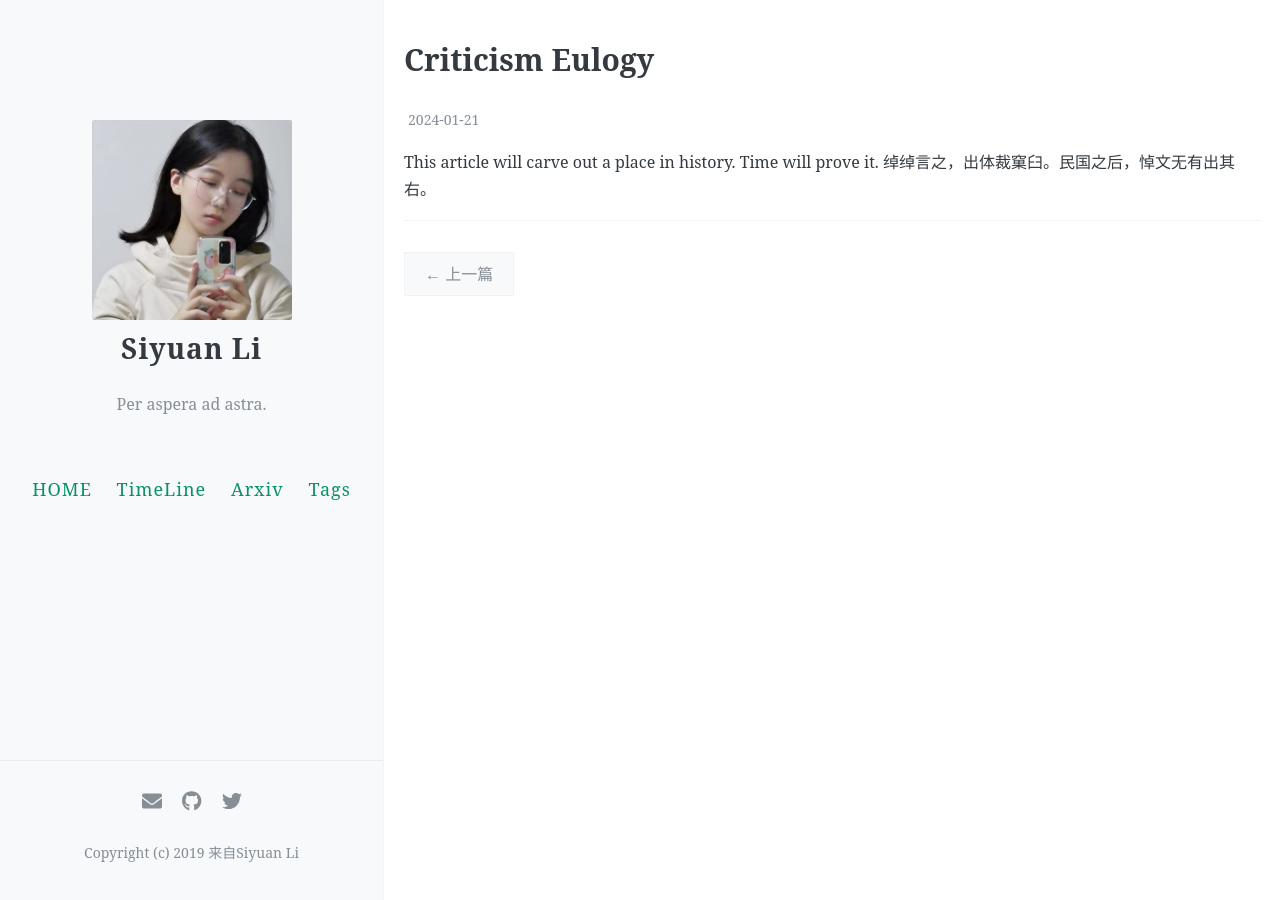
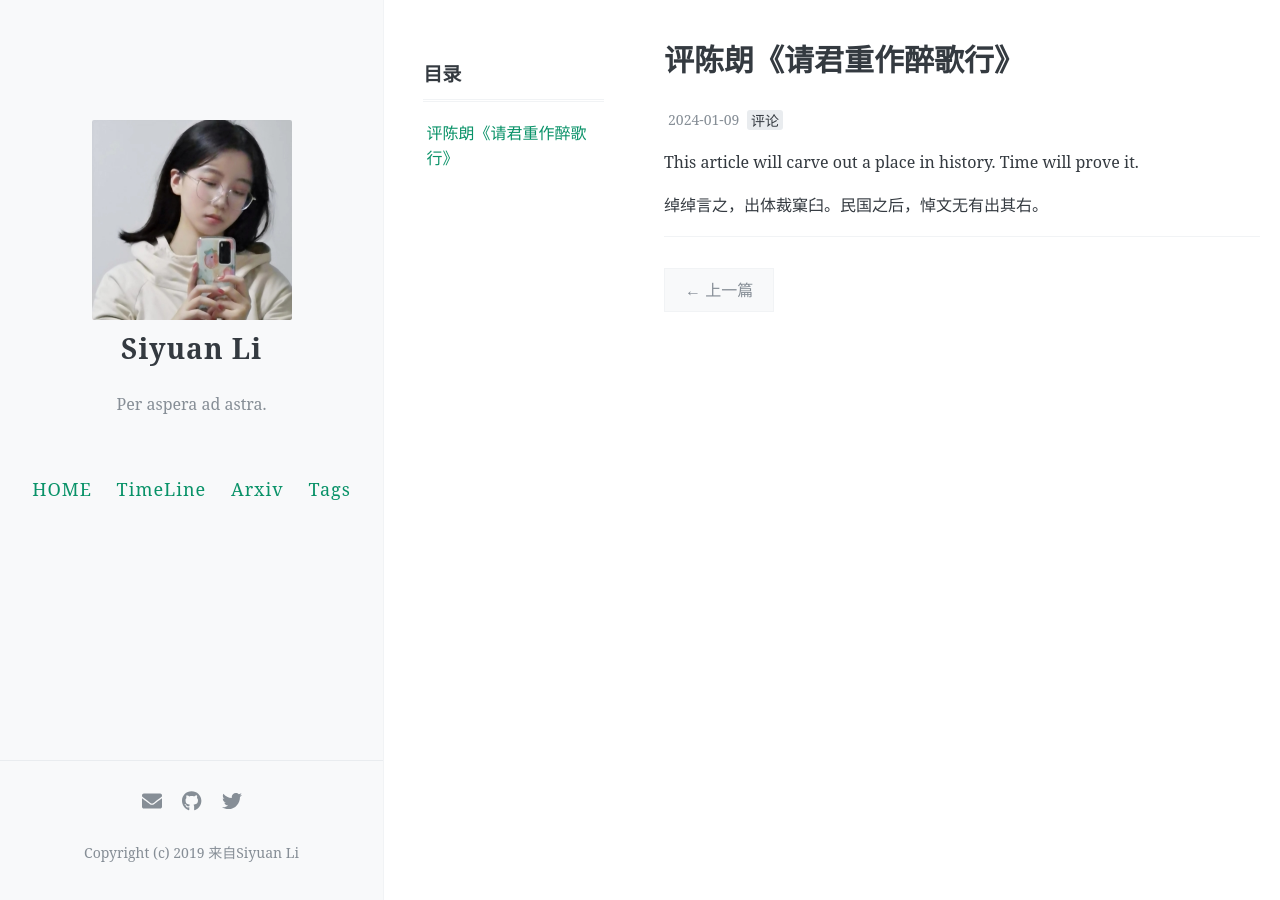
Before and after one commit to ApolloLSY/Attic, a Jekyll site: the page built from _posts/2024-01-21-Criticism-eulogy.md, in a window 1280 px wide. Built offline with Jekyll 4.4.1, drawn with Linux system fonts in a browser that asks for light colours; our own code applies the rules of GitHub Pages for plain Markdown files; comment, search, counter and statistics services are not loaded.

Commit message:
Update 2024-01-21-Criticism-eulogy.md

```diff
--- a/_posts/2024-01-21-Criticism-eulogy.md
+++ b/_posts/2024-01-21-Criticism-eulogy.md
@@ -1,2 +1,13 @@
+---
+layout: post
+title: 评陈朗《请君重作醉歌行》
+date: 2024-01-09
+Author: 李思缘
+toc: true
+tags: [评论]
+comments: true
+---
+
 This article will carve out a place in history. Time will prove it.
+
 绰绰言之，出体裁窠臼。民国之后，悼文无有出其右。
```
